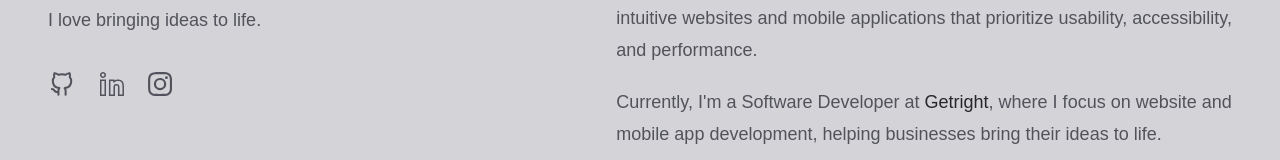
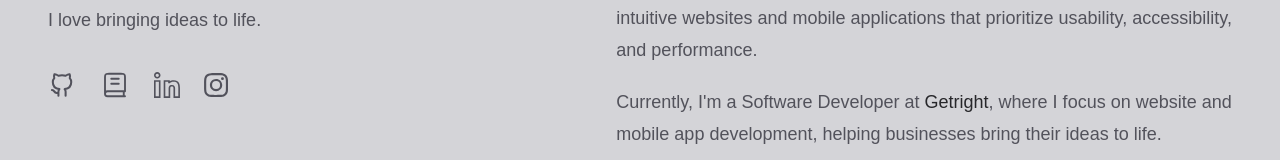
Before and after one commit to jeremyytann/tanchiachun-com-v2, a Next.js app: page / in a window 1280 px wide. Shown: the part 190-350 px from the top of the page. Built offline with nearby package versions, Linux system fonts and the light colour scheme.

Commit message:
feat: Added docs icon in introduction module

```diff
--- a/src/components/home/introduction.tsx
+++ b/src/components/home/introduction.tsx
@@ -26,12 +26,22 @@ export default function Introduction() {
             </svg>
           </a>
 
+          <a className="block text-zinc-600 hover:text-zinc-800" href="https://docs.tanchiachun.com" target="_blank" rel="noreferrer noopener" aria-label="Instagram (opens in a new tab)" title="Instagram">
+            <span className="sr-only">
+              Docs
+            </span>
+
+            <svg xmlns="http://www.w3.org/2000/svg" viewBox="0 0 24 24" fill="none" className="h-7.5 w-7.5" aria-hidden="true">
+              <path d="M4 19V6.2C4 5.0799 4 4.51984 4.21799 4.09202C4.40973 3.71569 4.71569 3.40973 5.09202 3.21799C5.51984 3 6.0799 3 7.2 3H16.8C17.9201 3 18.4802 3 18.908 3.21799C19.2843 3.40973 19.5903 3.71569 19.782 4.09202C20 4.51984 20 5.0799 20 6.2V17H6C4.89543 17 4 17.8954 4 19ZM4 19C4 20.1046 4.89543 21 6 21H20M9 7H15M9 11H15M19 17V21" stroke="currentColor" stroke-width="1.5" stroke-linecap="round" stroke-linejoin="round"/>
+            </svg>
+          </a>
+
           <a className="block text-zinc-600 hover:text-zinc-800" href="https://www.linkedin.com/in/jeremyytann/" target="_blank" rel="noreferrer noopener" aria-label="LinkedIn (opens in a new tab)" title="LinkedIn">
             <span className="sr-only">
               LinkedIn
             </span>
 
-            <svg xmlns="http://www.w3.org/2000/svg" viewBox="0 0 1920 1920" fill="currentColor" className="h-6 w-6" aria-hidden="true">
+            <svg xmlns="http://www.w3.org/2000/svg" viewBox="0 0 1920 1920" fill="currentColor" className="h-6.5 w-6.5" aria-hidden="true">
               <path d="M1168 601.321v74.955c72.312-44.925 155.796-71.11 282.643-71.11 412.852 0 465.705 308.588 465.705 577.417v733.213L1438.991 1920v-701.261c0-117.718-42.162-140.06-120.12-140.06-74.114 0-120.12 23.423-120.12 140.06V1920l-483.604-4.204V601.32H1168Zm-687.52-.792v1318.918H0V600.53h480.48Zm-120.12 120.12H120.12v1078.678h240.24V720.65Zm687.52.792H835.267v1075.316l243.364 2.162v-580.18c0-226.427 150.51-260.18 240.24-260.18 109.55 0 240.24 45.165 240.24 260.18v580.18l237.117-2.162v-614.174c0-333.334-93.573-457.298-345.585-457.298-151.472 0-217.057 44.925-281.322 98.98l-16.696 14.173H1047.88V721.441ZM240.24 0c132.493 0 240.24 107.748 240.24 240.24 0 132.493-107.747 240.24-240.24 240.24C107.748 480.48 0 372.733 0 240.24 0 107.748 107.748 0 240.24 0Zm0 120.12c-66.186 0-120.12 53.934-120.12 120.12s53.934 120.12 120.12 120.12 120.12-53.934 120.12-120.12-53.934-120.12-120.12-120.12Z" fillRule="evenodd">
               </path>
             </svg>
```
